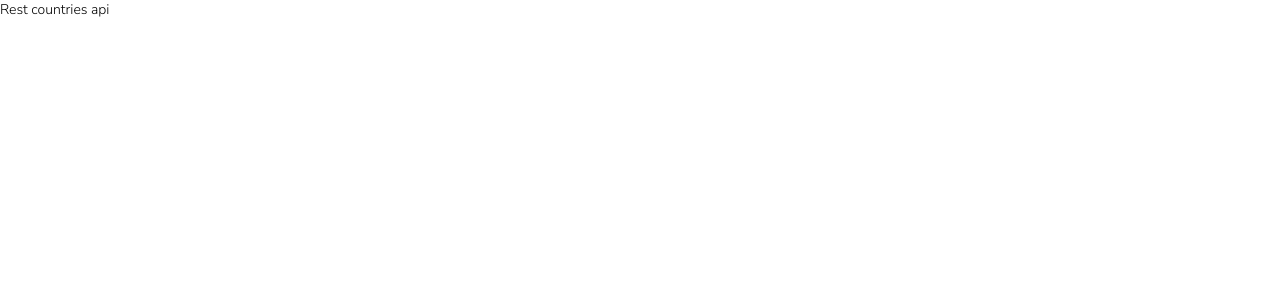
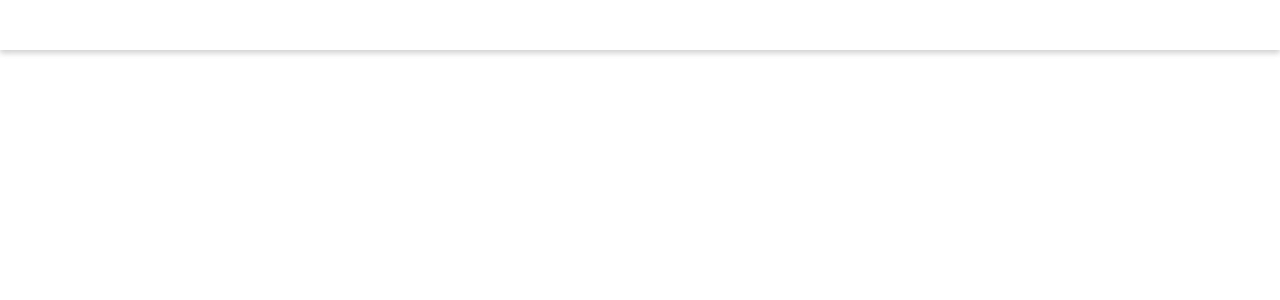
Before and after one commit to Salv-Dev/rest-countries-api, a Next.js app: page / in a window 1280 px wide. Shown: the top 300 px of the page. Built offline with nearby package versions, Linux system fonts and the light colour scheme.

Commit message:
appbar component (#1)

```diff
--- a/pages/index.js
+++ b/pages/index.js
@@ -1,4 +1,5 @@
 import Head from 'next/head';
+import AppBar from 'src/components/AppBar';
 
 const Home = () => (
   <div>
@@ -7,9 +8,7 @@ const Home = () => (
       <link rel="icon" href="/favicon.ico" />
     </Head>
 
-    <main>
-      Rest countries api
-    </main>
+    <AppBar />
   </div>
 )
 
--- /dev/null
+++ b/src/components/AppBar/index.js
@@ -0,0 +1,13 @@
+import React from 'react';
+
+import { Container } from './styles';
+
+function AppBar() {
+  return (
+    <Container>
+
+    </Container>
+  );
+}
+
+export default AppBar;
--- /dev/null
+++ b/src/components/AppBar/styles.js
@@ -0,0 +1,8 @@
+import styled from 'styled-components';
+
+export const Container = styled.header`
+    width: 100%;
+    min-height: 50px;
+    background-color: white;
+    box-shadow: 0 3px 6px rgba(0,0,0,0.1), 0 3px 6px rgba(0,0,0,0.1);
+`;
```
